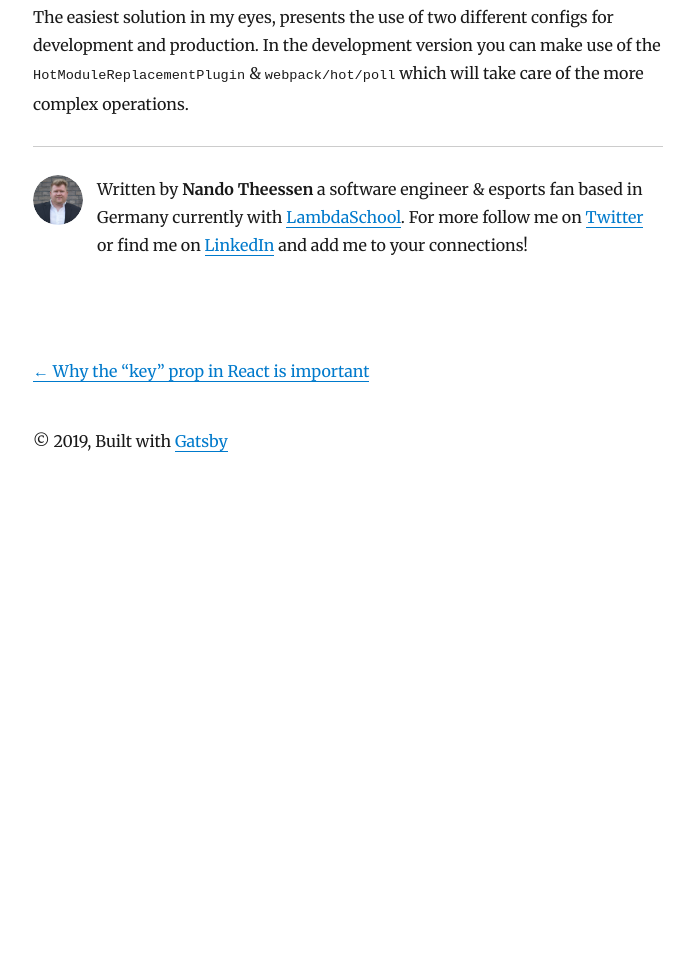
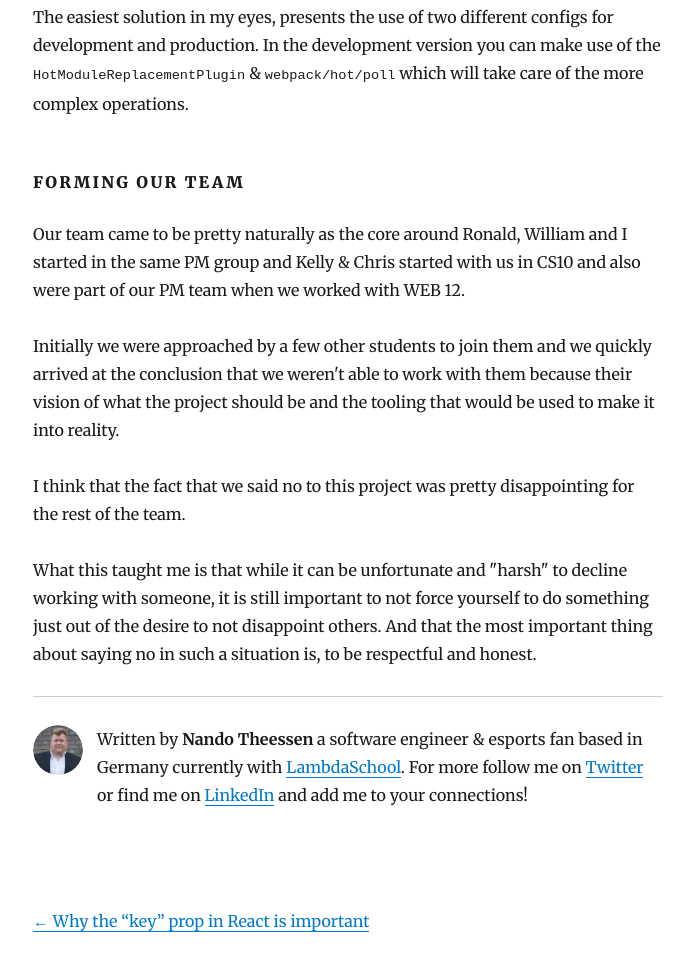
Before and after one commit to NandoTheessen/personal-blog, a Gatsby site: page /dev-journal-week1/ in a window 1280 px wide. Shown: the part 3649-4619 px from the top of the page, without its empty margins (292-986 px from the left). Before the commit the page ends 4146 px from the top, so only its background shows below. Built offline with nearby package versions, Linux system fonts and the light colour scheme; Gatsby itself is replaced by a stand-in of ours; some packages are replaced by stand-ins of ours.

Commit message:
Added section about forming our teamto blog

```diff
--- a/content/blog/dev-journal-week1/index.md
+++ b/content/blog/dev-journal-week1/index.md
@@ -91,3 +91,16 @@ The _"small"_ price to pay for that is to figure out how to configure it properl
 The easiest solution in my eyes, presents the use of two different configs for development and production.
 In the development version you can make use of the `HotModuleReplacementPlugin` & `webpack/hot/poll` which will take care of the more
 complex operations.
+
+#### Forming our team
+
+Our team came to be pretty naturally as the core around Ronald, William and I started in the same PM group and Kelly & Chris started with us in CS10
+and also were part of our PM team when we worked with WEB 12.
+
+Initially we were approached by a few other students to join them and we quickly arrived at the conclusion that we weren't able to work with them
+because their vision of what the project should be and the tooling that would be used to make it into reality.
+
+I think that the fact that we said no to this project was pretty disappointing for the rest of the team.
+
+What this taught me is that while it can be unfortunate and "harsh" to decline working with someone, it is still important to not force yourself to do something
+just out of the desire to not disappoint others. And that the most important thing about saying no in such a situation is, to be respectful and honest.
```
